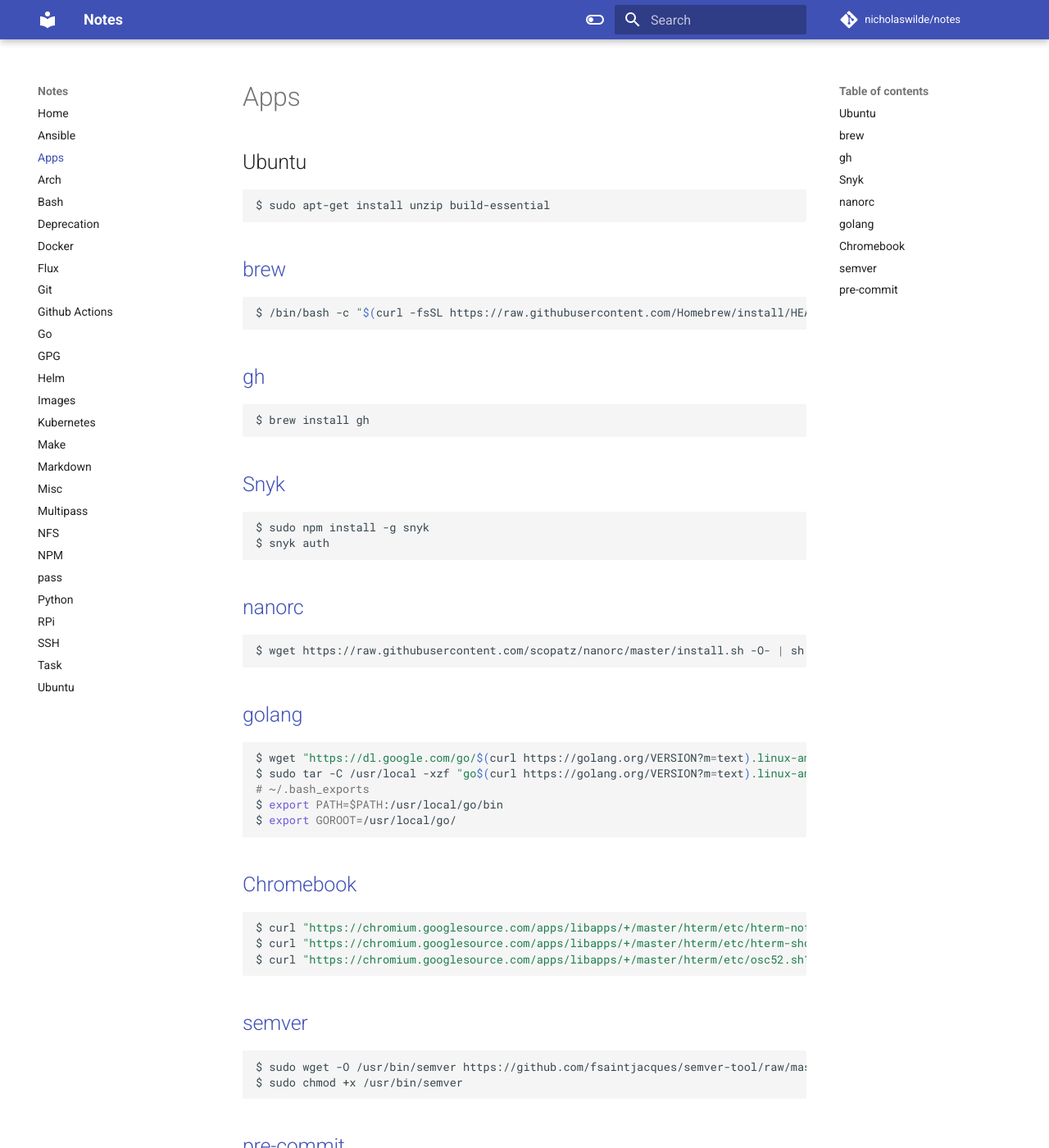
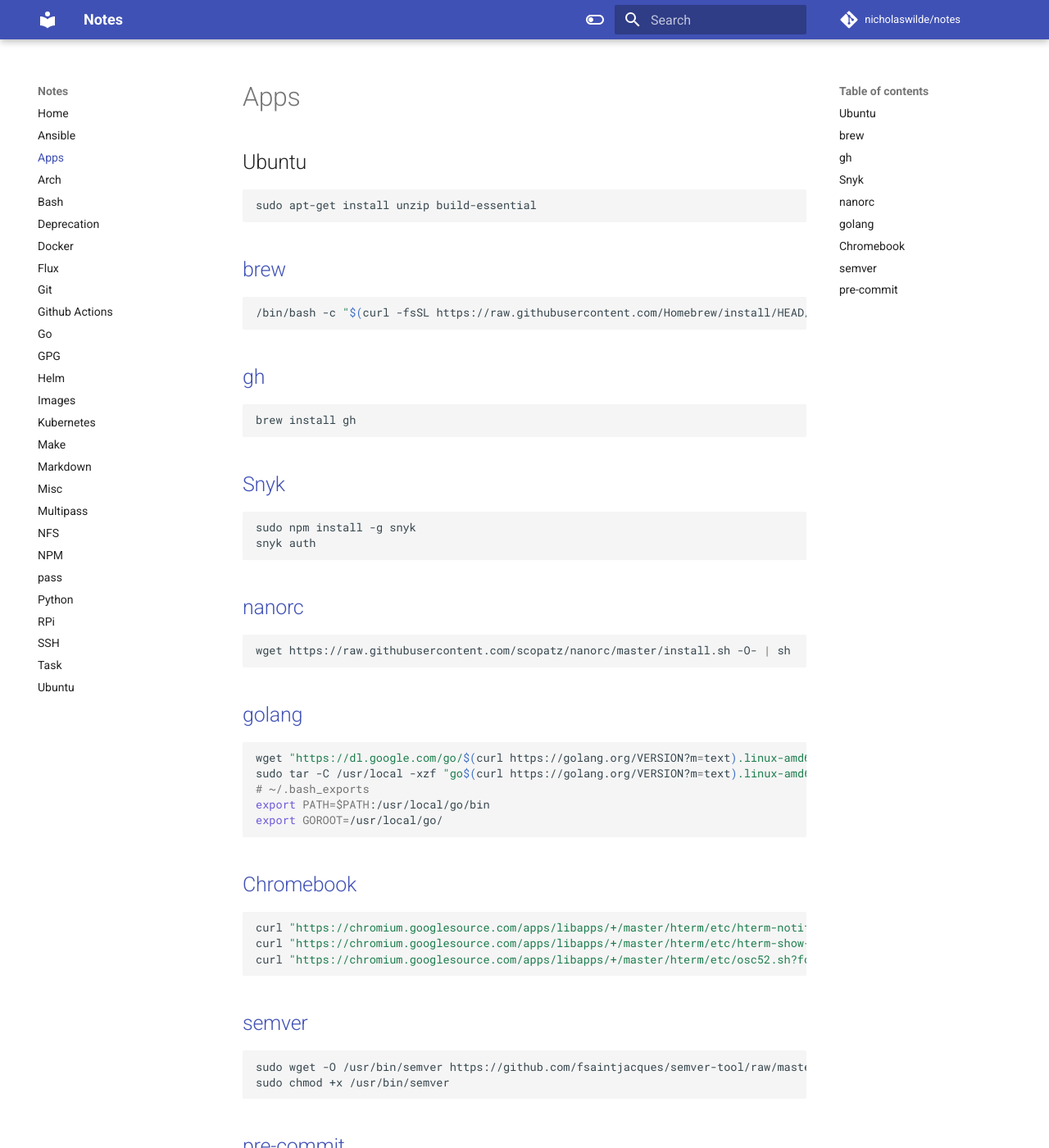
Before and after one commit to nicholaswilde/notes, an MkDocs documentation site: the page built from docs/apps.md, in a window 1280 px wide and 1400 px high. Shown: the whole window at 82% size. Built offline with MkDocs 1.6.1 and Material for MkDocs 9.7.7, drawn with Linux system fonts in a browser that asks for light colours; comment, search, counter and statistics services are not loaded.

Commit message:
Removed dollar signs
Signed-off-by: nicholaswilde <ncwilde43@gmail.com>

````diff
--- a/docs/apps.md
+++ b/docs/apps.md
@@ -3,61 +3,61 @@
 ## Ubuntu
 
 ```shell
-$ sudo apt-get install unzip build-essential
+sudo apt-get install unzip build-essential
 ```
 
 ## [brew](https://brew.sh/)
 
 ```shell
-$ /bin/bash -c "$(curl -fsSL https://raw.githubusercontent.com/Homebrew/install/HEAD/install.sh)"
+/bin/bash -c "$(curl -fsSL https://raw.githubusercontent.com/Homebrew/install/HEAD/install.sh)"
 ```
 
 ## [gh](https://github.com/cli/cli)
 
 ```shell
-$ brew install gh
+brew install gh
 ```
 
 ## [Snyk](https://snyk.io/)
 
 ```shell
-$ sudo npm install -g snyk
-$ snyk auth
+sudo npm install -g snyk
+snyk auth
 ```
 
 ## [nanorc](https://github.com/scopatz/nanorc)
 
 ```shell
-$ wget https://raw.githubusercontent.com/scopatz/nanorc/master/install.sh -O- | sh
+wget https://raw.githubusercontent.com/scopatz/nanorc/master/install.sh -O- | sh
 ```
 
 ## [golang](https://golang.org/doc/install)
 
 ```shell
-$ wget "https://dl.google.com/go/$(curl https://golang.org/VERSION?m=text).linux-amd64.tar.gz"
-$ sudo tar -C /usr/local -xzf "go$(curl https://golang.org/VERSION?m=text).linux-amd64.tar.gz"
+wget "https://dl.google.com/go/$(curl https://golang.org/VERSION?m=text).linux-amd64.tar.gz"
+sudo tar -C /usr/local -xzf "go$(curl https://golang.org/VERSION?m=text).linux-amd64.tar.gz"
 # ~/.bash_exports
-$ export PATH=$PATH:/usr/local/go/bin
-$ export GOROOT=/usr/local/go/
+export PATH=$PATH:/usr/local/go/bin
+export GOROOT=/usr/local/go/
 ```
 
 ## [Chromebook](https://chromium.googlesource.com/apps/libapps/+/hterm-1.80/nassh/doc/FAQ.md#How-do-I-copy-text-from-the-terminal)
 
 ```shell
-$ curl "https://chromium.googlesource.com/apps/libapps/+/master/hterm/etc/hterm-notify.sh?format=TEXT"| base64 --decode | sudo tee /usr/bin/notify && sudo chmod +x /usr/bin/notify
-$ curl "https://chromium.googlesource.com/apps/libapps/+/master/hterm/etc/hterm-show-file.sh?format=TEXT"| base64 --decode | sudo tee /usr/bin/show-file && sudo chmod +x /usr/bin/show-file
-$ curl "https://chromium.googlesource.com/apps/libapps/+/master/hterm/etc/osc52.sh?format=TEXT"| base64 --decode | sudo tee /usr/bin/copy && sudo chmod +x /usr/bin/copy
+curl "https://chromium.googlesource.com/apps/libapps/+/master/hterm/etc/hterm-notify.sh?format=TEXT"| base64 --decode | sudo tee /usr/bin/notify && sudo chmod +x /usr/bin/notify
+curl "https://chromium.googlesource.com/apps/libapps/+/master/hterm/etc/hterm-show-file.sh?format=TEXT"| base64 --decode | sudo tee /usr/bin/show-file && sudo chmod +x /usr/bin/show-file
+curl "https://chromium.googlesource.com/apps/libapps/+/master/hterm/etc/osc52.sh?format=TEXT"| base64 --decode | sudo tee /usr/bin/copy && sudo chmod +x /usr/bin/copy
 ```
 
 ## [semver](https://github.com/fsaintjacques/semver-tool)
 
 ```shell
-$ sudo wget -O /usr/bin/semver https://github.com/fsaintjacques/semver-tool/raw/master/src/semver
-$ sudo chmod +x /usr/bin/semver
+sudo wget -O /usr/bin/semver https://github.com/fsaintjacques/semver-tool/raw/master/src/semver
+sudo chmod +x /usr/bin/semver
 ```
 
 ## [pre-commit](https://pre-commit.com/#install)
 
 ```shell
-$ pip install pre-commit
+pip install pre-commit
 ```
````
